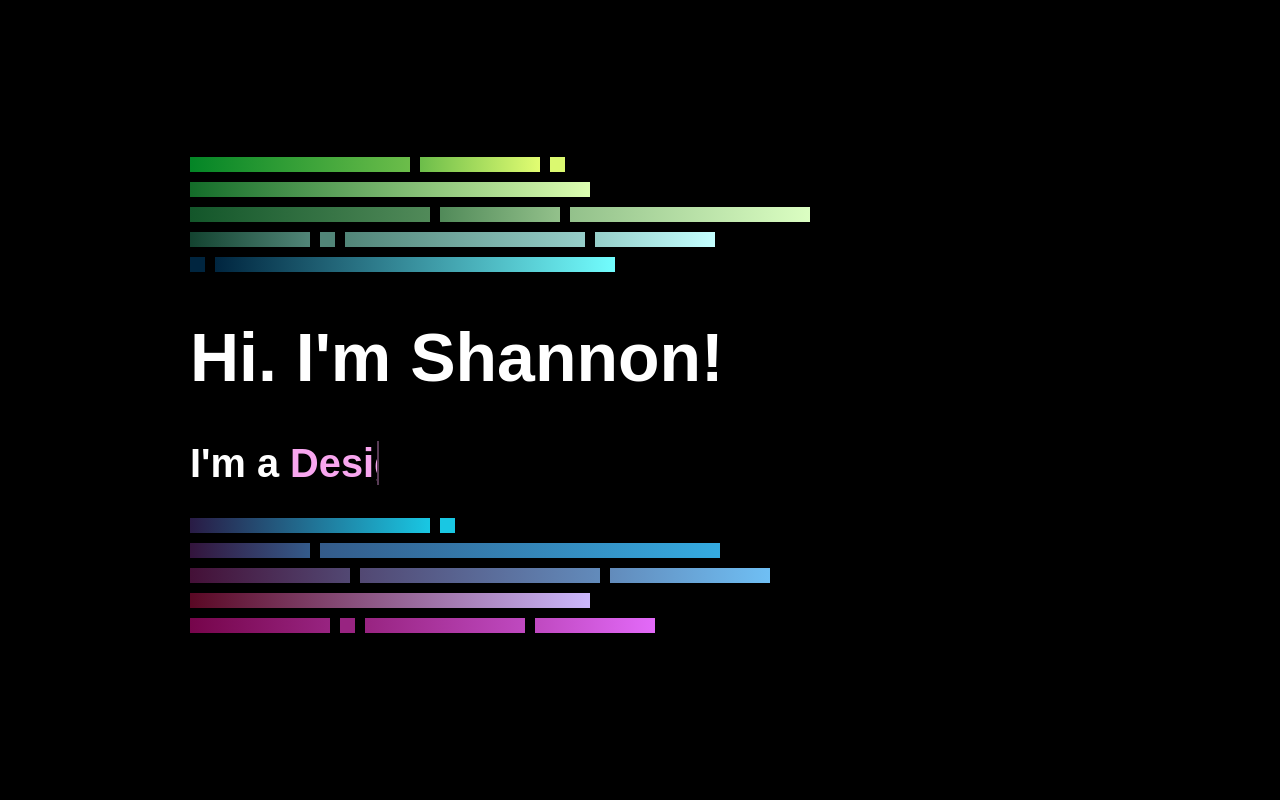
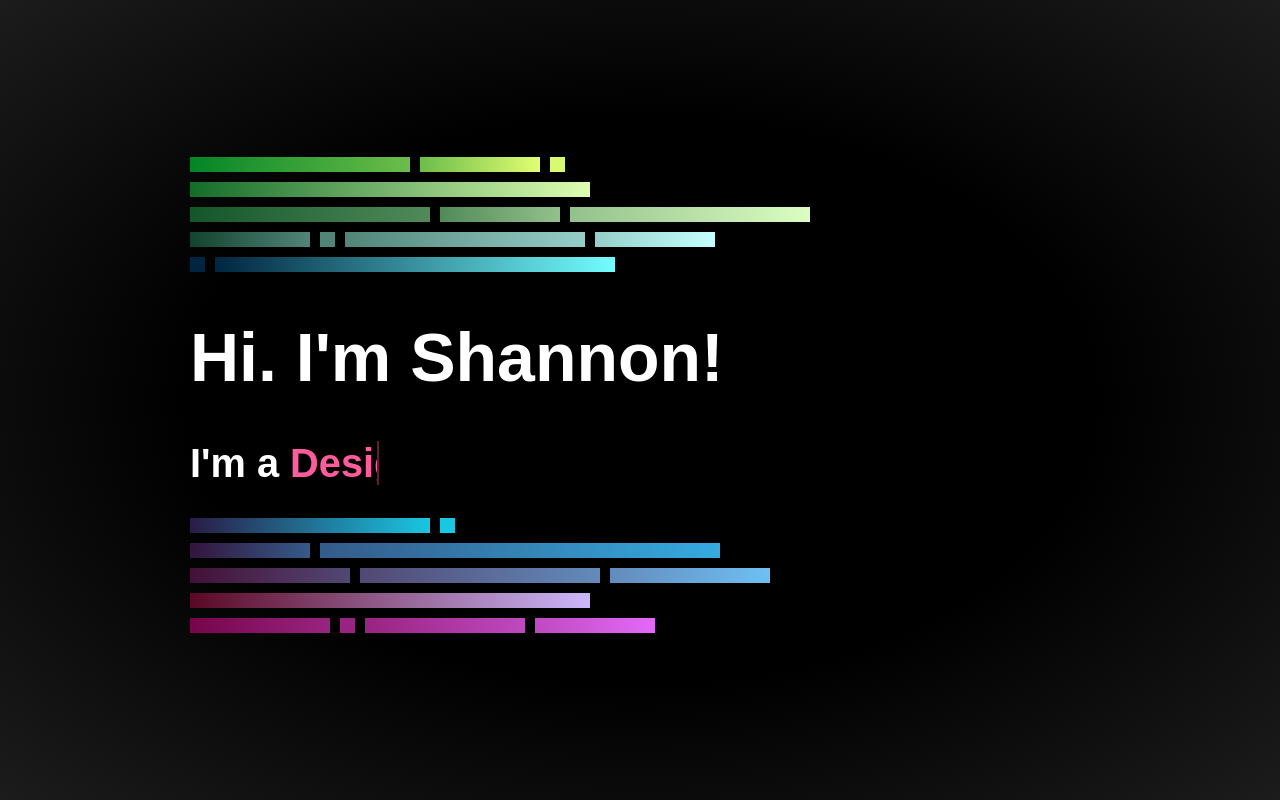
Before and after one commit to shanny210/Portfolio, an Angular app: page / in a window 1280 px wide. Built offline with nearby package versions, Linux system fonts and the light colour scheme.

Commit message:
Hintergrundfarbe angepasst

```diff
--- a/src/app/app.component.scss
+++ b/src/app/app.component.scss
@@ -1,7 +1,7 @@
 body {
     margin: 0;
     padding: 0;
-    background-color: black;
+    background: radial-gradient(black, black, #1c1c1c);
     color: white;
     height: 100vh;
 
--- a/src/app/components/welcome-page/welcome-page.component.scss
+++ b/src/app/components/welcome-page/welcome-page.component.scss
@@ -164,7 +164,7 @@ main {
 
 .animated-text span::before {
     content: "Developer";
-    color: #f8a6ef;
+    color: #ff5b9d;
     animation: words 20s infinite;
 }
 
@@ -174,7 +174,7 @@ main {
     width: calc(100% + 8px);
     height: 100%;
     background-color: black;
-    border-left: 2px solid #f8a6ef;
+    border-left: 2px solid #ff5b9d;
     right: -8px;
     animation: cursor .8s infinite, typing 20s steps(14) infinite;
 }
```
Also changed, not shown: src/assets/img/084E4D11-FCFF-41A3-9A72-FA14FBE14572.png (deleted), src/assets/img/banner.png (deleted).
